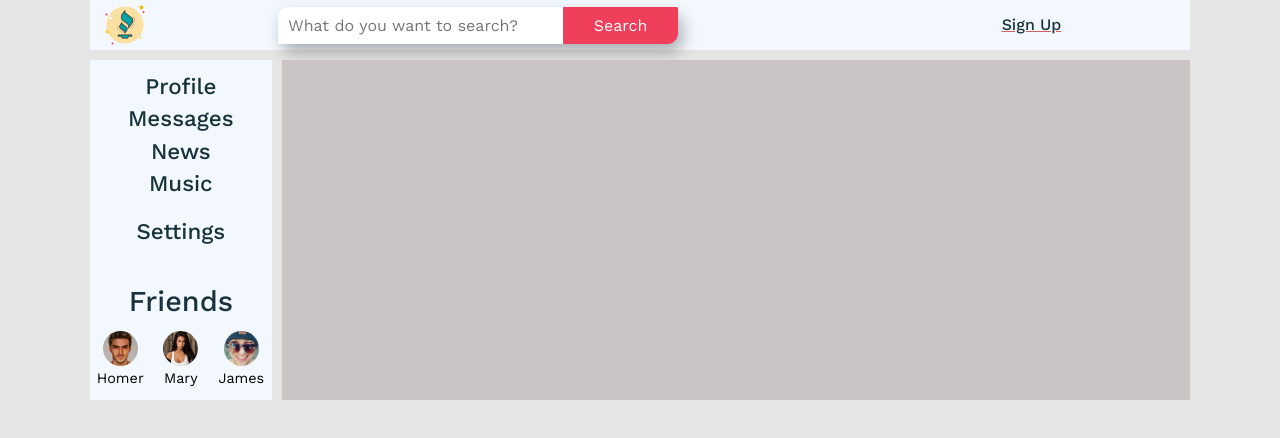
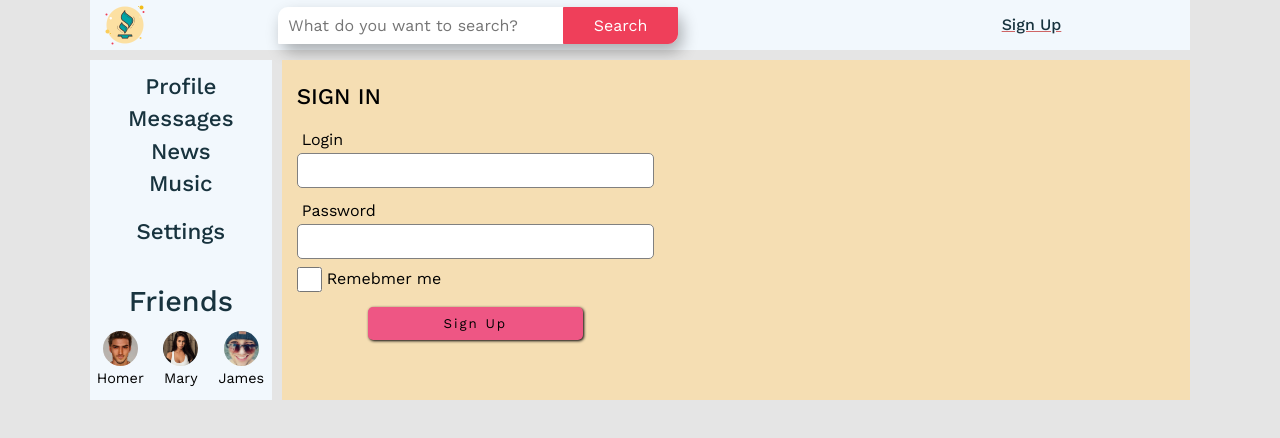
Before and after one commit to Edward3635/React-Projects, a React (Create React App) app in the folder Social_network/: page /SignIn in a window 1280 px wide. Shown: the top 438 px of the page. Built offline with nearby package versions, Linux system fonts and the light colour scheme; no server answers.

Commit message:
small changes

```diff
--- a/Social_network/package.json
+++ b/Social_network/package.json
@@ -7,6 +7,7 @@
     "@testing-library/react": "^13.3.0",
     "@testing-library/user-event": "^13.5.0",
     "axios": "^0.27.2",
+    "formik": "^2.2.9",
     "react": "^18.2.0",
     "react-dom": "^18.2.0",
     "react-redux": "^8.0.2",
--- a/Social_network/src/components/Login/Login.jsx
+++ /dev/null
@@ -1,9 +0,0 @@
-import React from 'react';
-
-const Login = props => {
-	return (
-		<div>Login</div>
-	);
-};
-
-export default Login
--- a/Social_network/src/components/Main/MainRoutes.jsx
+++ b/Social_network/src/components/Main/MainRoutes.jsx
@@ -7,7 +7,7 @@ import Music from './Music/Music';
 import Settings from './Settings/Settings';
 import UsersContainer from './Friends/UsersContainer';
 import ProfileContainer from './Profile/ProfileContainer';
-import Login from '../Login/Login';
+import SignIn from '../SignIn/SignIn';
 
 
 const MainRoutes = () => {
@@ -22,7 +22,7 @@ const MainRoutes = () => {
 			<Route path='/music' element={<Music />} />
 			<Route path='/settings' element={<Settings />} />
 			<Route path='/friends' element={<UsersContainer />} />
-			<Route path='/login' element={<Login/>} />
+			<Route path='/SignIn' element={<SignIn />} />
 		</Routes>
 	);
 };
--- a/Social_network/src/components/Main/Profile/ProfileInfo/ProfileInfo.jsx
+++ b/Social_network/src/components/Main/Profile/ProfileInfo/ProfileInfo.jsx
@@ -1,7 +1,7 @@
 import React from 'react'
 import Preloader from '../../../Common/Preloader/Preloader';
 import userPhotoDefault from '../../../../img/userPhoto.png';
-import ProfileStatusContainer from './ProfileStatus/ProfileStatusContainer';
+import ProfileStatus from './ProfileStatus/ProfileStatus';
 
 const ProfileInfo = props => {
 	const prof = props.profile;
@@ -15,7 +15,7 @@ const ProfileInfo = props => {
 			<div>
 				{!prof.fullName ? null : <div className='profile__name'>{prof.fullName}</div>}
 				{!prof.aboutMe ? null : <div className='profile__about-me'> {prof.aboutMe}</div>}
-				<ProfileStatusContainer />
+				<ProfileStatus />
 			</div>
 		</div>
 	);
--- a/Social_network/src/components/Main/Profile/ProfileInfo/ProfileStatus/ProfileStatus.jsx
+++ b/Social_network/src/components/Main/Profile/ProfileInfo/ProfileStatus/ProfileStatus.jsx
@@ -1,15 +1,32 @@
-import React from 'react'
+import React, { useEffect, useState } from 'react'
+import { useDispatch, useSelector } from 'react-redux';
+import { updateUserStatus } from '../../../../../redux/profileReducer';
 
 const ProfileStatus = props => {
 
+	const dispatch = useDispatch(),
+		status = useSelector(state => state.profilePage.status),
+		[editMode, setCount] = useState(true),
+		[changeStatus, setStatus] = useState(status),
+
+		toggleEditMode = (e) => {
+			if (e.detail === 2) return setCount(false);
+			setCount(true);
+			dispatch(updateUserStatus(changeStatus));
+		},
+
+		onStatusChange = (e) => { setStatus(e.currentTarget.value) };
+
+	useEffect(() => { setStatus(status) }, [status]);
+
 	return (
 		<div>
-			{props.editMode ? <span onDoubleClick={props.toggleEditMode} >
-				{props.changeStatus || 'Empty status'}
+			{editMode ? <span onDoubleClick={toggleEditMode} >
+				{changeStatus || 'Empty status'}
 			</span> :
 				<div>
-					<input type='text' value={props.changeStatus || 'Empty status'} autoFocus
-						onBlur={props.toggleEditMode} onChange={props.onStatusChange} />
+					<input type='text' value={changeStatus} autoFocus
+						onBlur={toggleEditMode} onChange={onStatusChange} />
 				</div>}
 		</div>
 	);
--- a/Social_network/src/components/Main/Profile/ProfileInfo/ProfileStatus/ProfileStatusContainer.jsx
+++ /dev/null
@@ -1,31 +0,0 @@
-import React, { useEffect, useState } from 'react'
-import { useDispatch, useSelector } from 'react-redux';
-import { updateUserStatus } from '../../../../../redux/profileReducer';
-import ProfileStatus from './ProfileStatus';
-
-const ProfileStatusContainer = () => {
-	const [editMode, setCount] = useState(true),
-		status = useSelector(state => state.profilePage.status),
-		dispatch = useDispatch();
-
-	let [changeStatus, setStatus] = useState(status);
-
-	const toggleEditMode = (e) => {
-		if (e.detail === 2) return setCount(false);
-		setCount(true);
-		dispatch(updateUserStatus(changeStatus));
-	};
-
-	const onStatusChange = (e) => {
-		setStatus(e.currentTarget.value)
-	};
-
-	useEffect(() => {
-		setStatus(status);
-	}, [status]);
-
-	return <ProfileStatus ToggleEditMode={toggleEditMode} onStatusChange={onStatusChange} editMode={editMode}
-		changeStatus={changeStatus} />
-};
-
-export default ProfileStatusContainer;
--- /dev/null
+++ b/Social_network/src/components/SignIn/SignIn.jsx
@@ -0,0 +1,13 @@
+import React from 'react';
+import SignInForm from './SignInForm/SignInForm';
+
+const SignIn = () => {
+	return (
+		<section className='section__login'>
+			<h2>SIGN IN</h2>
+			<SignInForm />
+		</section>
+	);
+};
+
+export default SignIn
--- /dev/null
+++ b/Social_network/src/components/SignIn/SignInForm/SignInForm.jsx
@@ -0,0 +1,27 @@
+import React from 'react';
+import { Form, Formik } from 'formik'
+
+const SignInForm = () => {
+
+	return (
+		<Formik>
+			<Form className='form__sign-in'>
+				<div className='wrapper__label-input'>
+					<label className='label__login label' htmlFor=''>Login</label>
+					<input className='input__login input__field' type="text" />
+				</div>
+				<div className='wrapper__label-input'>
+					<label className='label__password label' htmlFor=''>Password</label>
+					<input className='input__password input__field' type="password" />
+				</div>
+				<div className='wrapper__label-input'>
+					<input className='input__checkbox' type="checkbox" id='checkbox__remember' />
+					<label className='label__checkbox label' htmlFor='label__remember-me'>Remebmer me</label>
+				</div>
+
+				<div className='wrapper__sign-up'><button className='btn__sign-up'>Sign Up</button></div>
+			</Form>
+		</Formik>
+	);
+};
+export default SignInForm;
--- a/Social_network/src/style/css/style.css
+++ b/Social_network/src/style/css/style.css
@@ -410,6 +410,47 @@ body {
   padding: 0 3px;
   cursor: pointer;
 }
+.main .section__login {
+  background-color: wheat;
+  padding-left: 15px;
+  height: 100%;
+}
+.main .section__login .form__sign-in {
+  width: 40%;
+}
+.main .section__login h2 {
+  padding-top: 25px;
+  margin-bottom: 25px;
+  font-weight: 500;
+}
+.main .section__login .input__login {
+  margin-bottom: 15px;
+}
+.main .section__login .input__field {
+  border-radius: 5px;
+  width: 100%;
+  height: 35px;
+  padding: 0 10px;
+  border: 1px solid gray;
+}
+.main .section__login .input__checkbox {
+  width: 100%;
+  max-width: 25px;
+  height: 25px;
+  margin-top: 8px;
+  margin-bottom: 15px;
+}
+.main .section__login .wrapper__sign-up {
+  text-align: center;
+}
+.main .section__login .wrapper__sign-up .btn__sign-up {
+  width: 60%;
+  padding: 9px 0;
+  letter-spacing: 2px;
+  background-color: #ee5684;
+  box-shadow: 1px 1px 3px;
+  border-radius: 5px;
+}
 .main .users__preloader {
   text-align: center;
   position: absolute;
@@ -418,3 +459,15 @@ body {
   background: rgb(203, 196, 196);
   height: 100%;
 }
+.main .label {
+  font-size: 1rem;
+  margin-bottom: 5px;
+  padding-left: 5px;
+}
+.main .label__login,
+.main .label__password {
+  display: block;
+}
+.main .label__checkbox {
+  vertical-align: text-top;
+}
--- a/Social_network/src/style/scss/style.scss
+++ b/Social_network/src/style/scss/style.scss
@@ -355,6 +355,47 @@ body {
 			}
 		}
 	}
+	.section__login {
+		background-color: wheat;
+		padding-left: 15px;
+		height: 100%;
+		.form__sign-in {
+			width: 40%;
+		}
+		h2 {
+			padding-top: 25px;
+			margin-bottom: 25px;
+			font-weight: 500;
+		}
+		.input__login {
+			margin-bottom: 15px;
+		}
+		.input__field {
+			border-radius: 5px;
+			width: 100%;
+			height: 35px;
+			padding: 0 10px;
+			border: 1px solid gray;
+		}
+		.input__checkbox {
+			width: 100%;
+			max-width: 25px;
+			height: 25px;
+			margin-top: 8px;
+			margin-bottom: 15px;
+		}
+		.wrapper__sign-up {
+			text-align: center;
+			.btn__sign-up {
+				width: 60%;
+				padding: 9px 0;
+				letter-spacing: 2px;
+				background-color: #ee5684;
+				box-shadow: 1px 1px 3px;
+				border-radius: 5px;
+			}
+		}
+	}
 	.users__preloader {
 		text-align: center;
 		position: absolute;
@@ -363,4 +404,16 @@ body {
 		background: rgb(203, 196, 196);
 		height: 100%;
 	}
+	.label {
+		font-size: 1rem;
+		margin-bottom: 5px;
+		padding-left: 5px;
+	}
+	.label__login,
+	.label__password {
+		display: block;
+	}
+	.label__checkbox {
+		vertical-align: text-top;
+	}
 }
```
Also changed, not shown: 1 other file (tests, documents, lock files or other folders).
